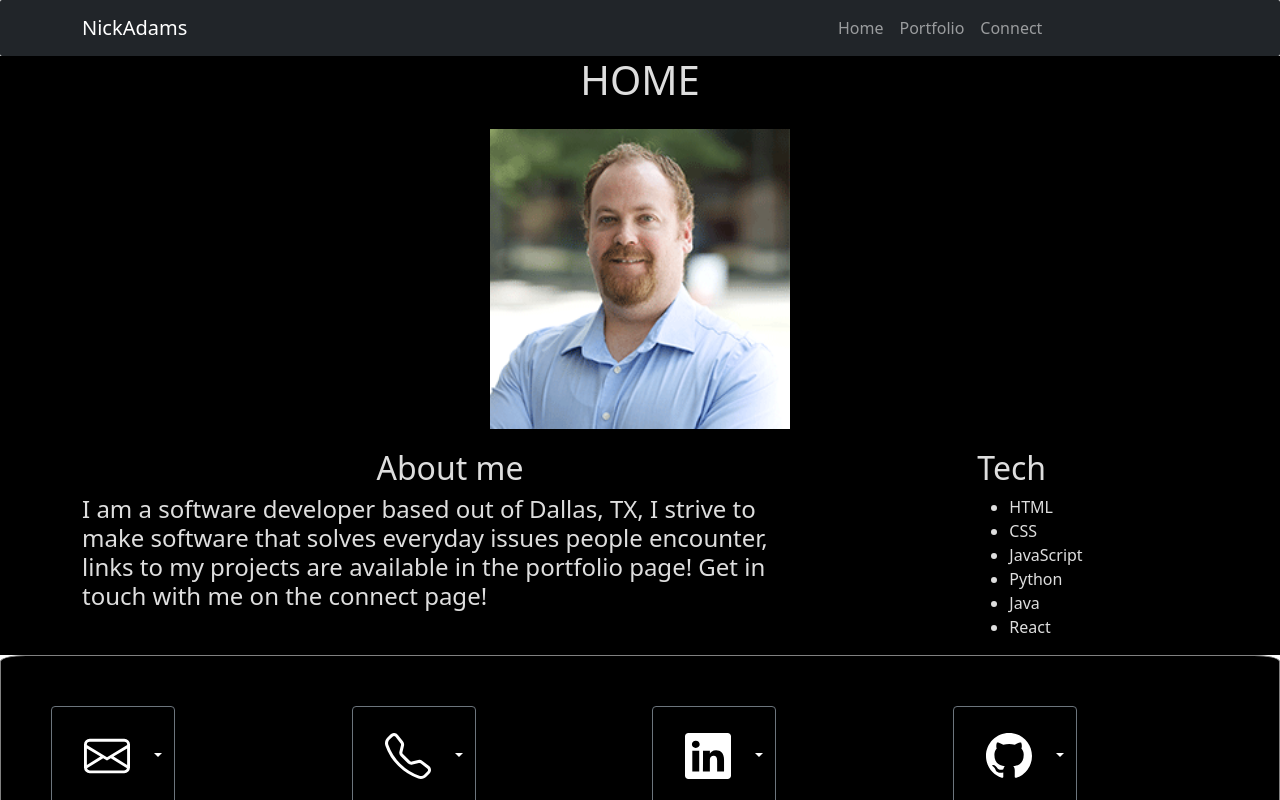
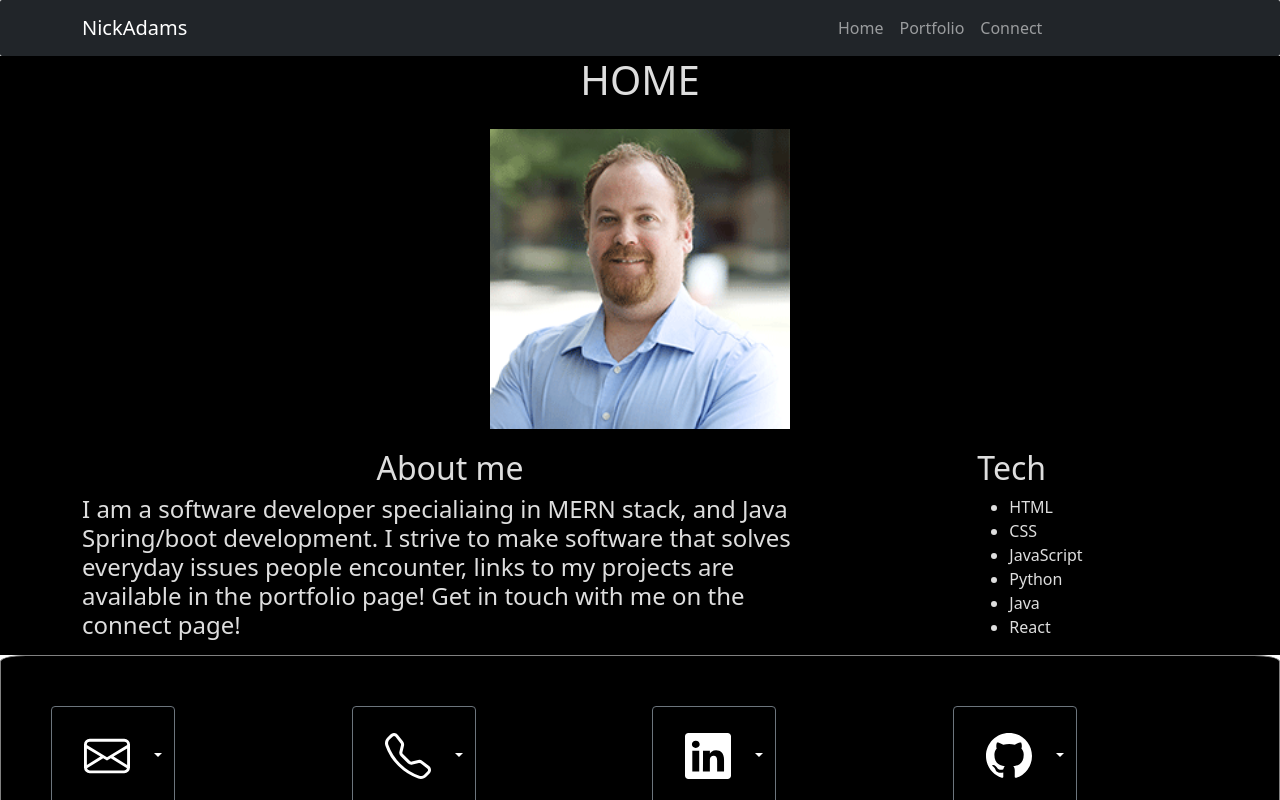
Before and after one commit to Nick-Adams-81/web-dev-portfolio-site, a Next.js app: page / in a window 1280 px wide. Shown: the top 800 px of the page. Built offline with nearby package versions, Linux system fonts and the light colour scheme.

Commit message:
updated homepage info

```diff
--- a/Components/HomeComponents/HomeInfo.js
+++ b/Components/HomeComponents/HomeInfo.js
@@ -5,7 +5,7 @@ const HomeInfo = () => {
         <>
             <div>
                 <h2 className="animate__animated animate__fadeIn">About me</h2>
-                <h4 className="animate__animated animate__fadeIn">I am a software developer based out of Dallas, TX, I strive to make software that solves everyday issues
+                <h4 className="animate__animated animate__fadeIn">I am a software developer specialiaing in MERN stack, and Java Spring/boot development. I strive to make software that solves everyday issues
                     people encounter, links to my projects are available in the portfolio page! Get in touch with me on the connect page!
                 </h4>
             </div>
```
